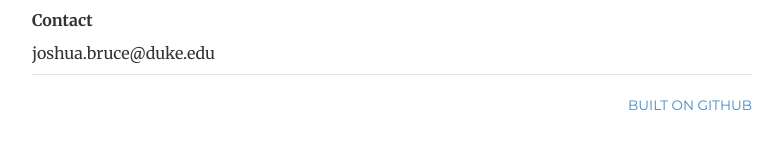
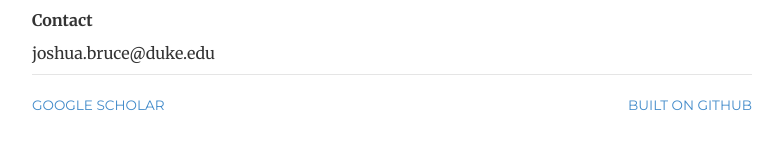
Before and after one commit to joshuarbruce/joshuarbruce.github.io, a Jekyll site: the page built from index.html, in a window 1280 px wide. Shown: the part 684-833 px from the top of the page, without its empty margins (248-1030 px from the left). Built offline with Jekyll 4.4.1, drawn with Linux system fonts in a browser that asks for light colours.

Commit message:
Update footer.html

```diff
--- a/_includes/footer.html
+++ b/_includes/footer.html
@@ -1,10 +1,11 @@
 <div class="footer">
 	<div class="row">
-	<div class="col-sm-8">
-	<!-- <p><small>&copy; jmcglone 2016</small></p> -->
-	</div>
-	<div class="col-sm-4">
-	<p class="pull-right"><small><a href="https://github.com/joshuarbruce/joshuarbruce.github.io" target="_blank">Built on GitHub</a></small></p>
-	</div>
+		<div class="col-sm-4">
+			<p class="pull-left"><small><a href="https://scholar.google.com/citations?user=D3dhW5AAAAAJ&hl=en" target="_blank">Google Scholar</a></small></p>
+		</div>
+		<div class="col-sm-4"></div>
+		<div class="col-sm-4">
+			<p class="pull-right"><small><a href="https://github.com/joshuarbruce/joshuarbruce.github.io" target="_blank">Built on GitHub</a></small></p>
+		</div>
 	</div>
 </div> <!-- /footer -->
```
